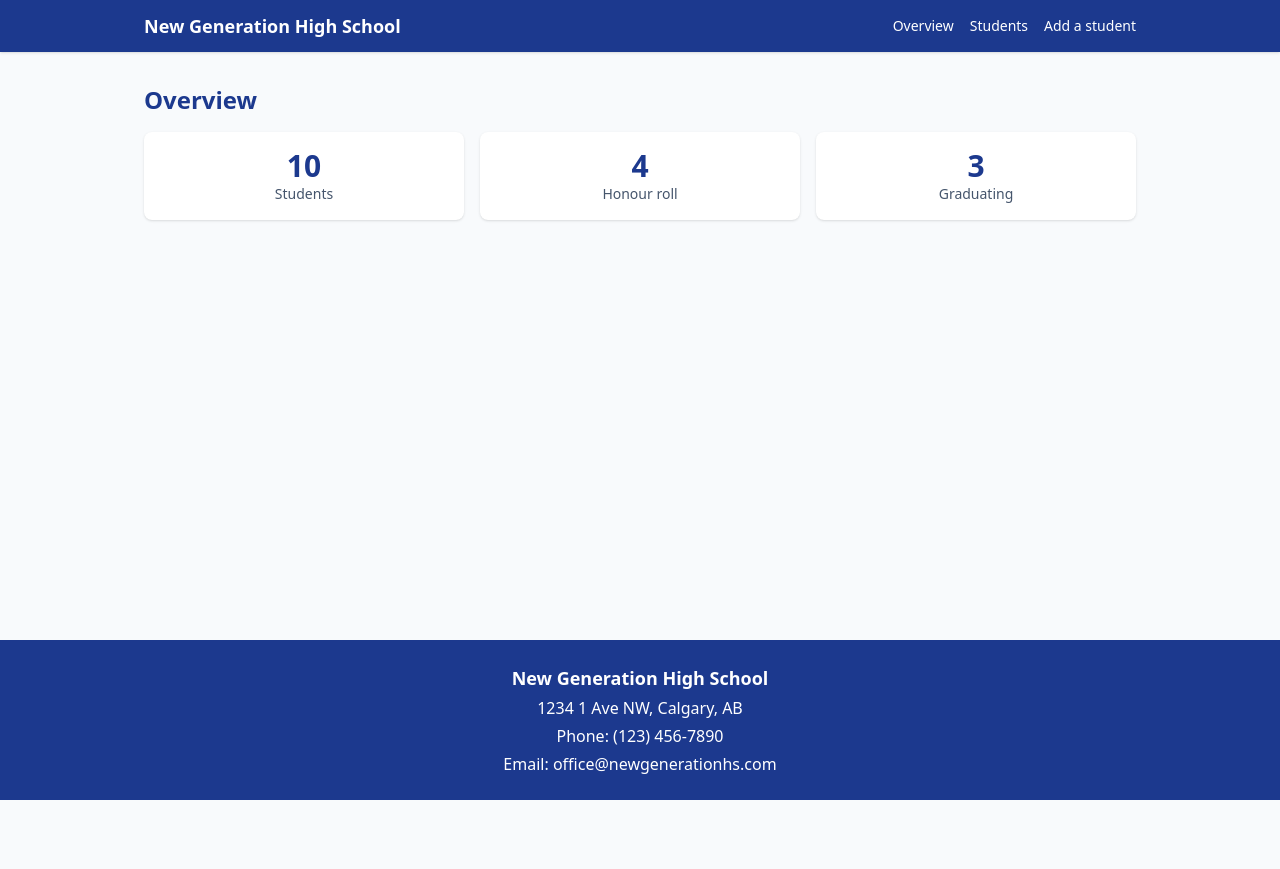
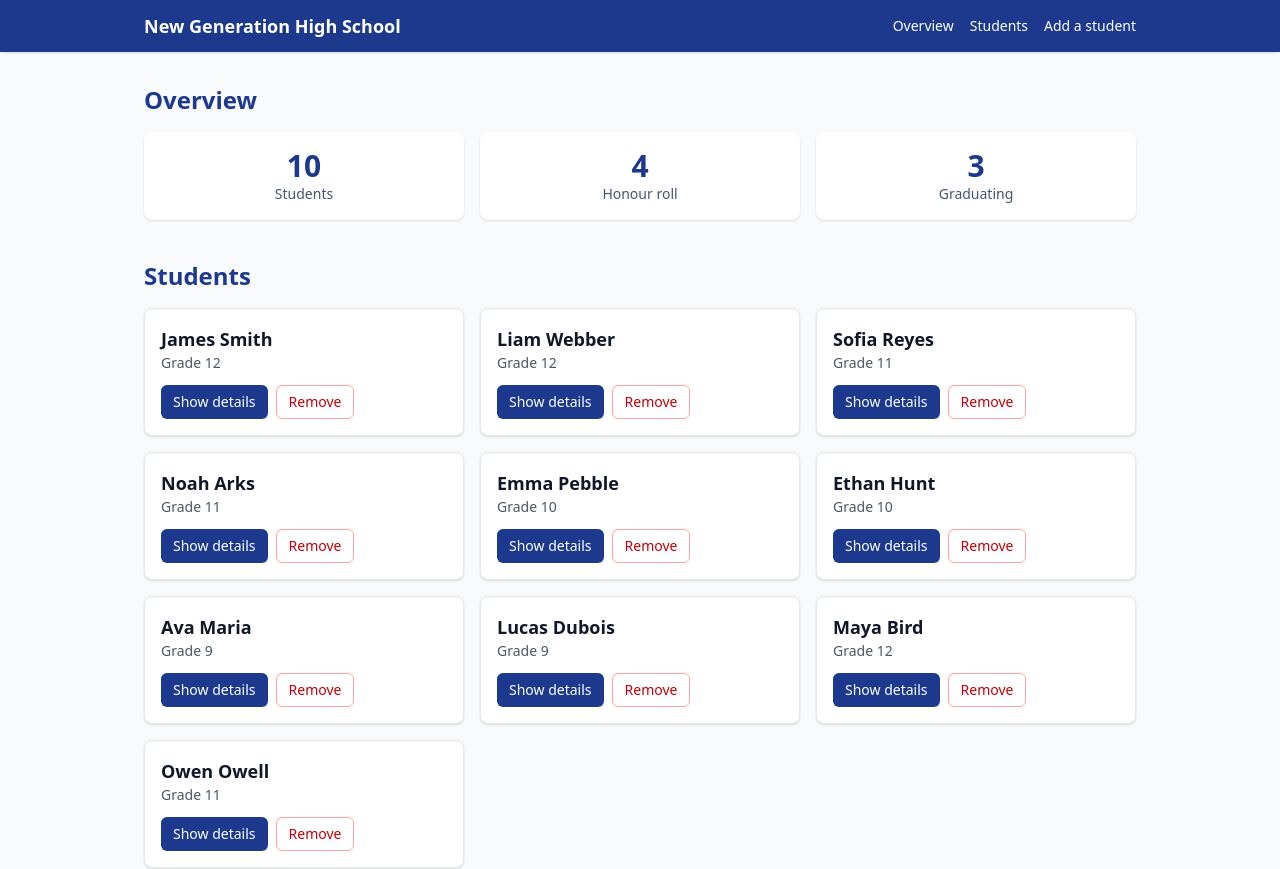
Before and after one commit to littlebassistjm/cprg306b_group6_assignment2, a Next.js app: page / in a window 1280 px wide. Shown: the top 869 px of the page. Before the commit the page ends 800 px from the top, so only its background shows below. Built offline with nearby package versions, Linux system fonts and the light colour scheme.

Commit message:
Added StudentCard and StudentList, modified StudentPortal to show the Student Lists and their respective cards

```diff
--- /dev/null
+++ b/components/StudentCard.tsx
@@ -0,0 +1,67 @@
+"use client";
+
+import { useState } from "react";
+import { Student } from "@/data/students";
+
+interface StudentCardProps {
+  student: Student;
+  onRemove: (id: number) => void;
+}
+
+const HONOUR_ROLL_MIN = 80;
+
+const StudentCard = ({ student, onRemove }: StudentCardProps) => {
+  const [showDetails, setShowDetails] = useState(false);
+
+  const fullName = `${student.firstName} ${student.lastName}`;
+  const isHonourRoll = student.average >= HONOUR_ROLL_MIN;
+
+  const handleToggleDetails = () => {
+    setShowDetails((prev) => !prev);
+  };
+
+  const handleRemove = () => {
+    onRemove(student.id);
+  };
+
+  return (
+    <article className="flex flex-col gap-3 rounded-lg border border-gray-200 bg-white p-4 shadow-sm">
+      <div>
+        <h3 className="text-lg font-semibold text-gray-900">{fullName}</h3>
+        <p className="text-sm text-gray-600">Grade {student.grade}</p>
+      </div>
+
+      {showDetails && (
+        <div className="flex flex-wrap items-center gap-2 rounded-md bg-gray-50 p-3">
+          <p className="text-sm text-gray-800">
+            Average: <span className="font-semibold">{student.average}</span>
+          </p>
+          {isHonourRoll && (
+            <span className="rounded-full bg-yellow-200 px-2 py-0.5 text-xs font-medium text-yellow-800">
+              Honour roll
+            </span>
+          )}
+        </div>
+      )}
+
+      <div className="mt-auto flex flex-wrap gap-2">
+        <button
+          type="button"
+          onClick={handleToggleDetails}
+          className="rounded-md bg-blue-900 px-3 py-1.5 text-sm font-medium text-white hover:bg-blue-800"
+        >
+          {showDetails ? "Hide details" : "Show details"}
+        </button>
+        <button
+          type="button"
+          onClick={handleRemove}
+          className="rounded-md border border-red-300 px-3 py-1.5 text-sm font-medium text-red-700 hover:bg-red-50"
+        >
+          Remove
+        </button>
+      </div>
+    </article>
+  );
+};
+
+export default StudentCard;
--- /dev/null
+++ b/components/StudentList.tsx
@@ -0,0 +1,27 @@
+import StudentCard from "@/components/StudentCard";
+import { Student } from "@/data/students";
+
+interface StudentListProps {
+  students: Student[];
+  onRemove: (id: number) => void;
+}
+
+const StudentList = ({ students, onRemove }: StudentListProps) => {
+  if (students.length === 0) {
+    return (
+      <p className="rounded-lg border border-dashed border-gray-300 p-6 text-center text-gray-600">
+        No students to show.
+      </p>
+    );
+  }
+
+  return (
+    <div className="grid grid-cols-1 gap-4 sm:grid-cols-2 lg:grid-cols-3">
+      {students.map((student) => (
+        <StudentCard key={student.id} student={student} onRemove={onRemove} />
+      ))}
+    </div>
+  );
+};
+
+export default StudentList;
--- a/components/StudentPortal.tsx
+++ b/components/StudentPortal.tsx
@@ -1,13 +1,34 @@
+"use client";
+
+import { useState } from "react";
 import StatsPanel from "@/components/StatsPanel";
-import { students } from "@/data/students";
-
+import StudentList from "@/components/StudentList";
+import { students, Student } from "@/data/students";
 
 const StudentPortal = () => {
+    const [studentList, setStudentList] = useState<Student[]>(students);
+    const [searchText, setSearchText] = useState("");
+
+    const filteredStudents = studentList.filter((student) =>
+        `${student.firstName} ${student.lastName}`
+            .toLowerCase()
+            .includes(searchText.toLowerCase())
+    );
+
+    const handleRemove = (id: number) => {
+        setStudentList(studentList.filter((student) => student.id !== id));
+    };
+
     return (
-        <div>
+        <div className="flex flex-col gap-10">
             <section id="overview" className="scroll-mt-20">
                 <h2 className="mb-4 text-2xl font-semibold text-blue-900">Overview</h2>
-                <StatsPanel students={students} />
+                <StatsPanel students={studentList} />
+            </section>
+
+            <section id="students" className="scroll-mt-20">
+                <h2 className="mb-4 text-2xl font-semibold text-blue-900">Students</h2>
+                <StudentList students={filteredStudents} onRemove={handleRemove} />
             </section>
         </div>
     );
```
Also changed, not shown: 1 other file (tests, documents, lock files or other folders).
